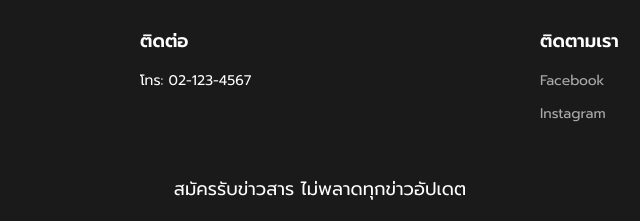
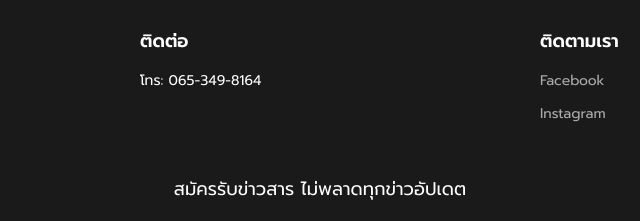
Before and after one commit to rakacnx/Shop, a plain HTML site: page index.html in a window 1280 px wide. Shown: the part 2951-3172 px from the top of the page, 320-960 px from the left. Drawn offline with Linux system fonts and the light colour scheme.

Commit message:
เปลี่ยนเบอร์โทร

```diff
--- a/index.html
+++ b/index.html
@@ -322,7 +322,7 @@
                 </div>
                 <div class="footer-col">
                     <h4>ติดต่อ</h4>
-                    <p>โทร: 02-123-4567</p>
+                    <p>โทร: 065-349-8164</p>
                 </div>
                 <div class="footer-col">
                     <h4>ติดตามเรา</h4>
```
